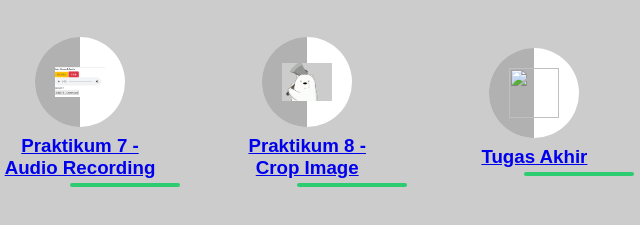
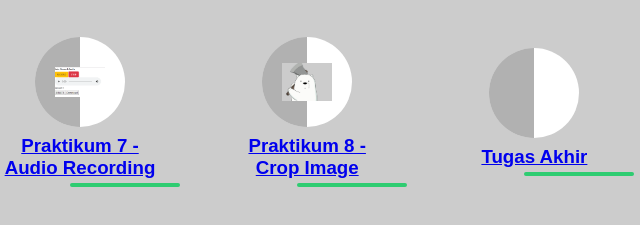
Before and after one commit to adityabrp87/adityamulon, a plain HTML site: page index.html in a window 1280 px wide. Shown: the part 343-568 px from the top of the page, 560-1200 px from the left. Drawn offline with Linux system fonts and the light colour scheme.

Commit message:
Update index.html

```diff
--- a/index.html
+++ b/index.html
@@ -232,7 +232,7 @@ margin-top: 0.5rem;
             <div class="skills-box">
        <div class="skills-title">
        <div class="skills-img">
-        <img src="assets/"     alt="" class="skills-icons">
+
         </div>
          <h3><a href="responsi.html"> Tugas Akhir </a></h3>
         </div>
```
